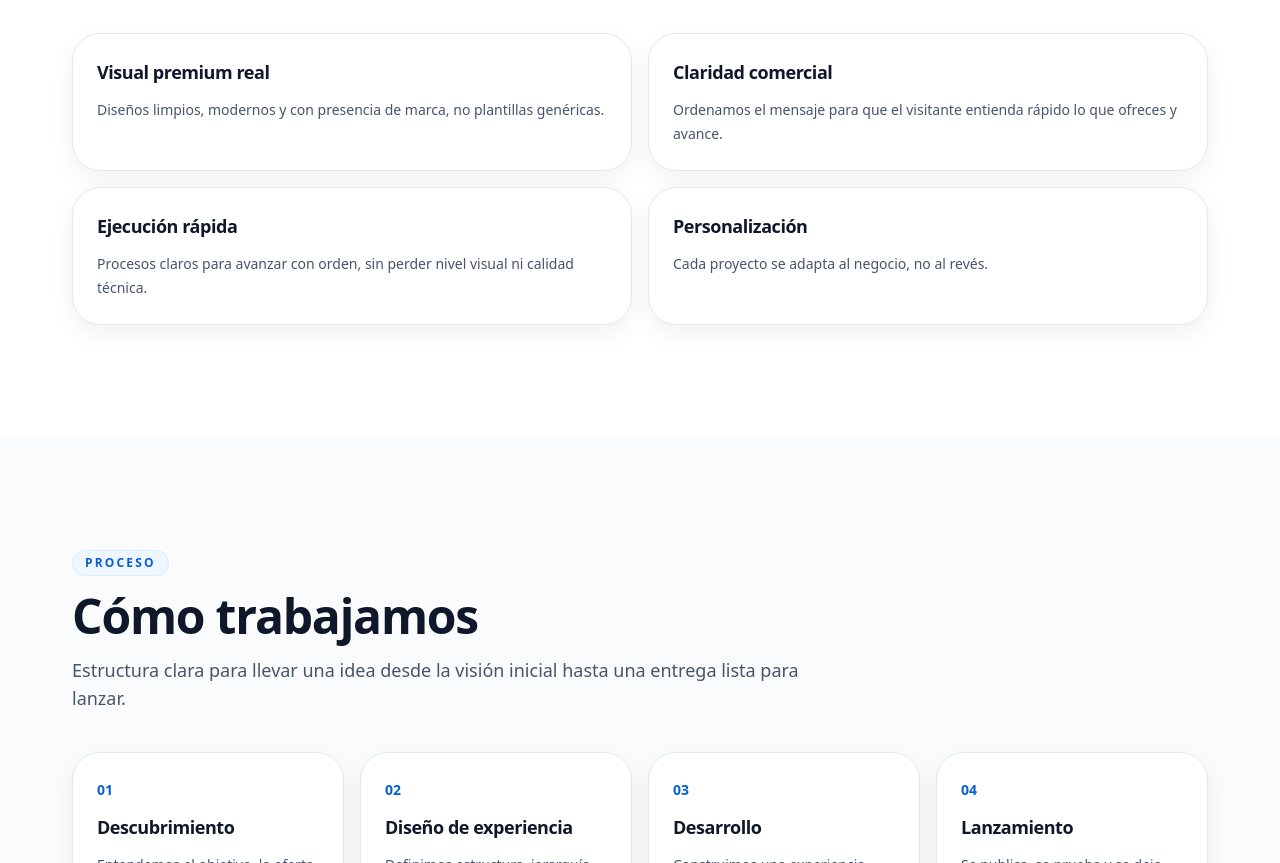
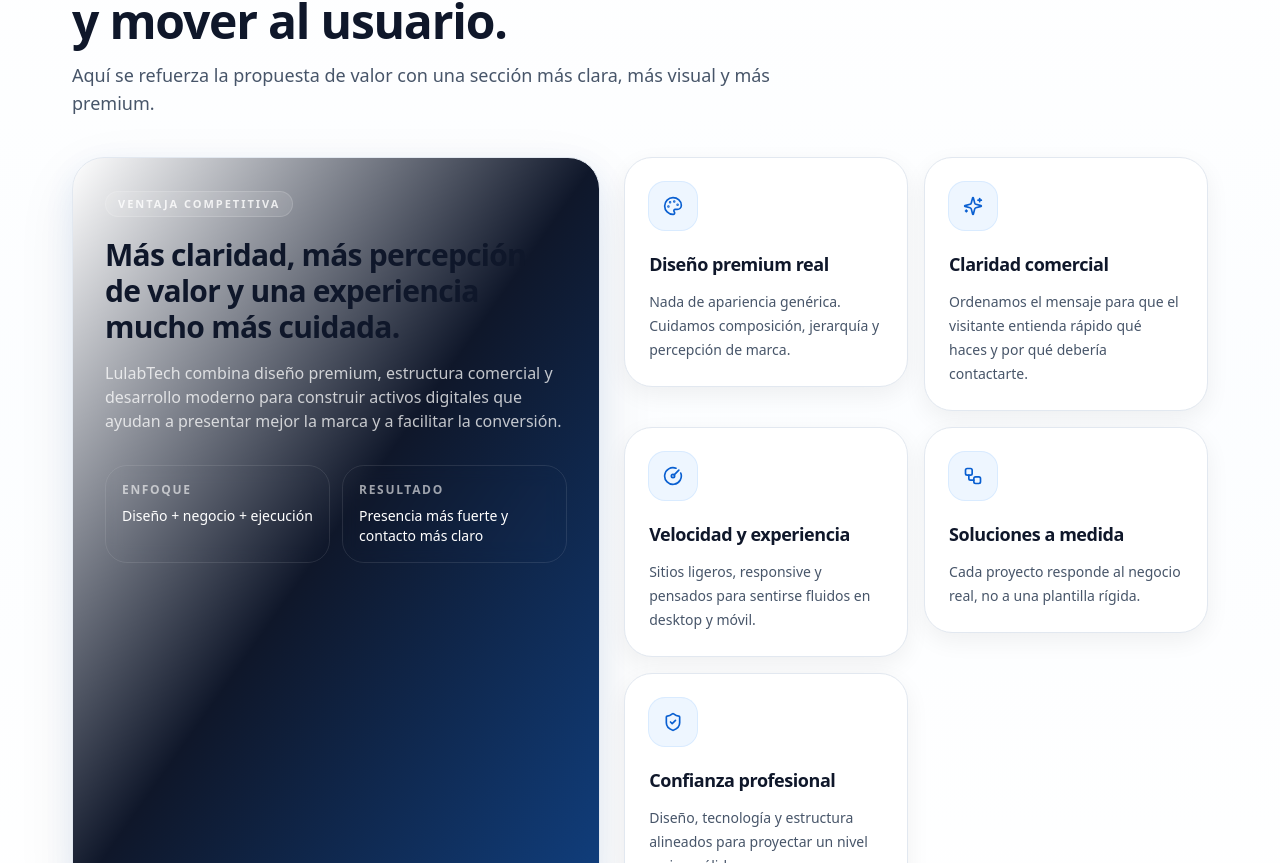
Before and after one commit to lulabtechnology/Lulabtech, a Next.js app: page / in a window 1280 px wide. Shown: the part 5397-6260 px from the top of the page. Built offline with nearby package versions, Linux system fonts and the light colour scheme; no server answers.

Commit message:
Update why-lulabtech.tsx

```diff
--- a/components/sections/why-lulabtech.tsx
+++ b/components/sections/why-lulabtech.tsx
@@ -1,24 +1,113 @@
-import { whyLulabTechData } from "@/data/why-lulabtech";
+import {
+  GaugeCircle,
+  Palette,
+  ShieldCheck,
+  Sparkles,
+  Workflow
+} from "lucide-react";
 import { NAV_ANCHORS } from "@/lib/constants";
 import { SectionShell } from "@/components/layout/section-shell";
+import { Reveal } from "@/components/motion/reveal";
+import { Stagger } from "@/components/motion/stagger";
+import { IconBox } from "@/components/ui/icon-box";
 import { SectionHeading } from "@/components/ui/section-heading";
+
+const differentiators = [
+  {
+    icon: Palette,
+    title: "Diseño premium real",
+    description:
+      "Nada de apariencia genérica. Cuidamos composición, jerarquía y percepción de marca."
+  },
+  {
+    icon: Sparkles,
+    title: "Claridad comercial",
+    description:
+      "Ordenamos el mensaje para que el visitante entienda rápido qué haces y por qué debería contactarte."
+  },
+  {
+    icon: GaugeCircle,
+    title: "Velocidad y experiencia",
+    description:
+      "Sitios ligeros, responsive y pensados para sentirse fluidos en desktop y móvil."
+  },
+  {
+    icon: Workflow,
+    title: "Soluciones a medida",
+    description:
+      "Cada proyecto responde al negocio real, no a una plantilla rígida."
+  },
+  {
+    icon: ShieldCheck,
+    title: "Confianza profesional",
+    description:
+      "Diseño, tecnología y estructura alineados para proyectar un nivel serio y sólido."
+  }
+];
 
 export function WhyLulabTechSection() {
   return (
-    <SectionShell id={NAV_ANCHORS.why}>
-      <SectionHeading
-        eyebrow="Diferenciadores"
-        title="Por qué LulabTech"
-        description="La base ya queda montada para que la siguiente fase suba el nivel visual y de percepción."
-      />
+    <SectionShell
+      id={NAV_ANCHORS.why}
+      className="overflow-hidden bg-gradient-to-b from-white via-brand-50/20 to-white"
+    >
+      <Reveal>
+        <SectionHeading
+          eyebrow="Por qué LulabTech"
+          title="Una landing o web no solo debe verse bien: debe transmitir nivel y mover al usuario."
+          description="Aquí se refuerza la propuesta de valor con una sección más clara, más visual y más premium."
+        />
+      </Reveal>
 
-      <div className="mt-10 grid gap-4 md:grid-cols-2">
-        {whyLulabTechData.map((item) => (
-          <div key={item.title} className="surface-card p-6">
-            <h3 className="text-lg font-semibold text-ink-900">{item.title}</h3>
-            <p className="mt-3 text-sm leading-6 text-ink-600">{item.description}</p>
+      <div className="mt-10 grid gap-6 xl:grid-cols-[0.95fr_1.05fr]">
+        <Reveal className="rounded-[32px] border border-slate-200 bg-gradient-to-br from-ink-950 via-ink-900 to-brand-900 p-7 text-white shadow-elevated sm:p-8">
+          <div className="inline-flex items-center rounded-full border border-white/15 bg-white/10 px-3 py-1 text-[11px] font-semibold uppercase tracking-[0.18em] text-white/80">
+            Ventaja competitiva
           </div>
-        ))}
+
+          <h3 className="mt-5 text-2xl font-semibold leading-tight sm:text-3xl">
+            Más claridad, más percepción de valor y una experiencia mucho más cuidada.
+          </h3>
+
+          <p className="mt-4 text-sm leading-7 text-white/75 sm:text-base">
+            LulabTech combina diseño premium, estructura comercial y desarrollo moderno
+            para construir activos digitales que ayudan a presentar mejor la marca y a
+            facilitar la conversión.
+          </p>
+
+          <div className="mt-8 grid gap-3 sm:grid-cols-2">
+            <div className="rounded-[22px] border border-white/10 bg-white/8 p-4 backdrop-blur">
+              <p className="text-xs font-semibold uppercase tracking-[0.14em] text-white/60">
+                Enfoque
+              </p>
+              <p className="mt-2 text-sm font-medium text-white">
+                Diseño + negocio + ejecución
+              </p>
+            </div>
+
+            <div className="rounded-[22px] border border-white/10 bg-white/8 p-4 backdrop-blur">
+              <p className="text-xs font-semibold uppercase tracking-[0.14em] text-white/60">
+                Resultado
+              </p>
+              <p className="mt-2 text-sm font-medium text-white">
+                Presencia más fuerte y contacto más claro
+              </p>
+            </div>
+          </div>
+        </Reveal>
+
+        <Stagger className="grid gap-4 sm:grid-cols-2">
+          {differentiators.map((item) => (
+            <div
+              key={item.title}
+              className="rounded-[28px] border border-slate-200 bg-white p-6 shadow-soft transition duration-300 hover:-translate-y-1 hover:shadow-elevated"
+            >
+              <IconBox icon={item.icon} />
+              <h3 className="mt-5 text-lg font-semibold text-ink-900">{item.title}</h3>
+              <p className="mt-3 text-sm leading-6 text-ink-600">{item.description}</p>
+            </div>
+          ))}
+        </Stagger>
       </div>
     </SectionShell>
   );
```
